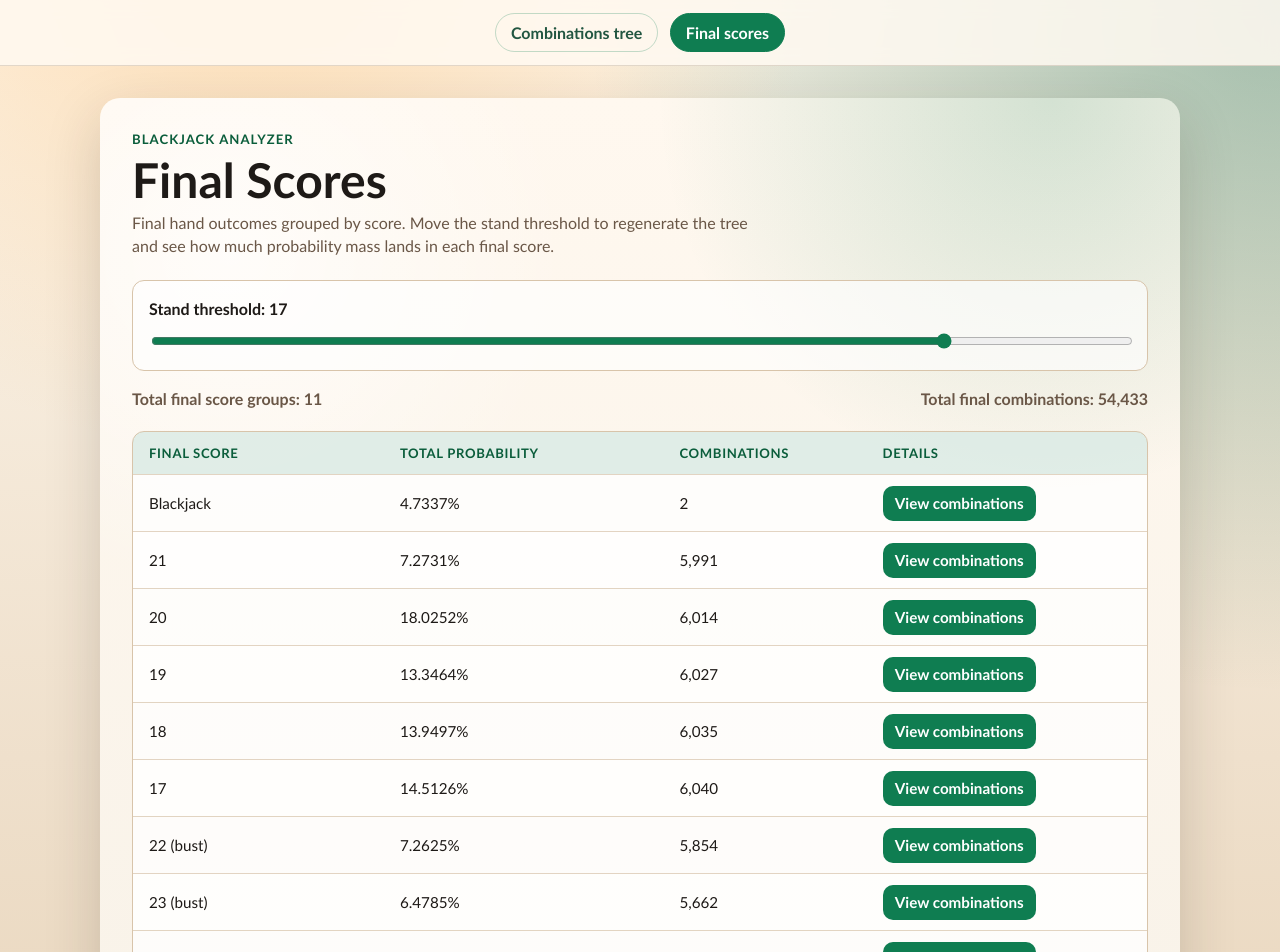
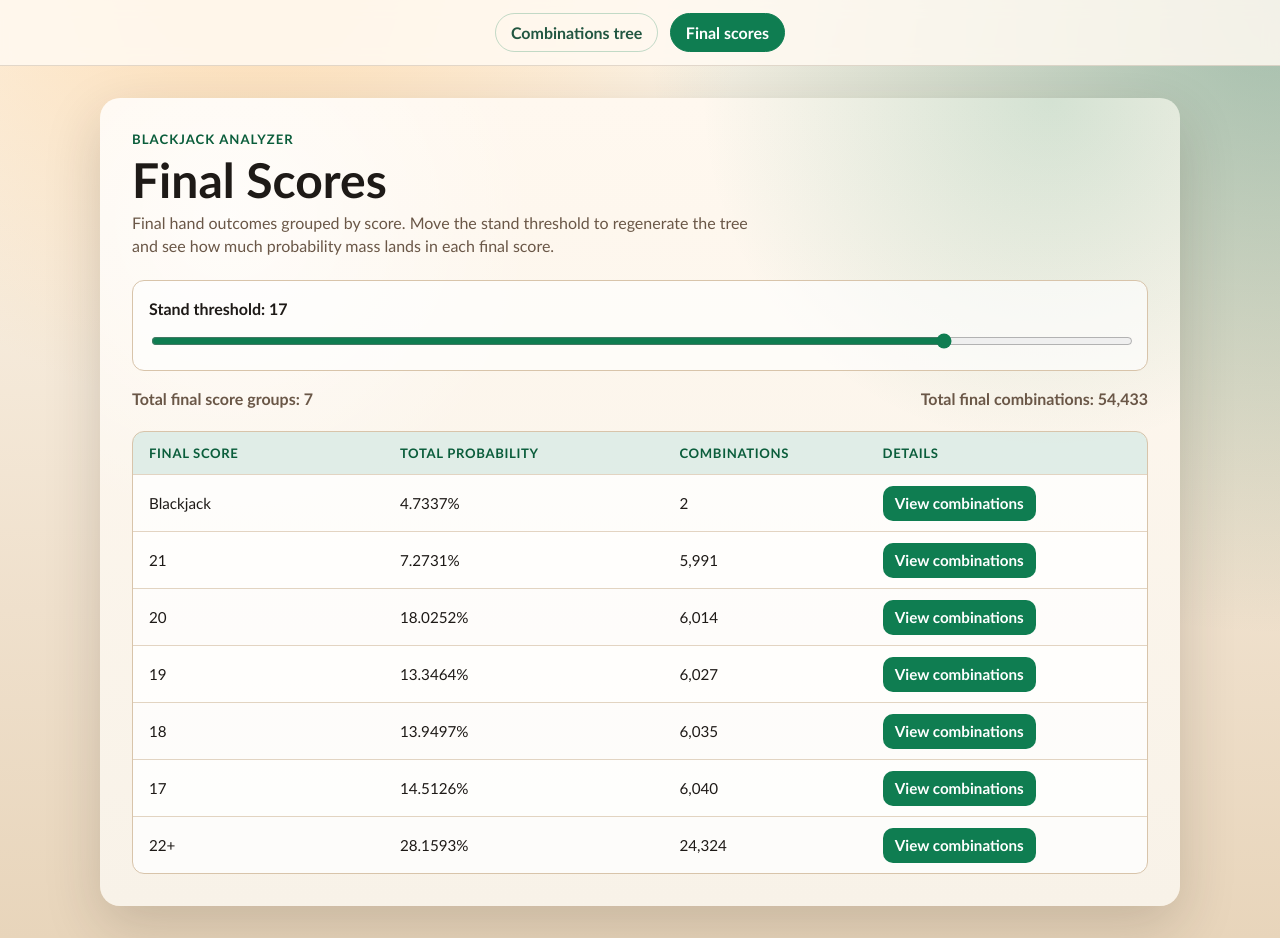
Before and after one commit to capelski/blackjack-calculator, a React (Vite) app: page /final-scores in a window 1280 px wide. Shown: the top 952 px of the page. Built offline with nearby package versions, Linux system fonts and the light colour scheme.

Commit message:
The score for bust hands is irrelevant. Display 22+ instead of the score in the combinations tree page and group bust hands together in the final scores page

```diff
--- a/src/pages/common/combinationsTreeLogic.ts
+++ b/src/pages/common/combinationsTreeLogic.ts
@@ -104,7 +104,7 @@ function scoreLabel(totals: number[], cardCount: number): string {
   const underOrEqual = totals.filter((score) => score <= 21)
 
   if (underOrEqual.length === 0) {
-    return `${Math.min(...totals)} (bust)`
+    return '22+'
   }
 
   if (underOrEqual.length === 1) {
--- a/src/pages/final-scores/FinalScoresPage.tsx
+++ b/src/pages/final-scores/FinalScoresPage.tsx
@@ -30,8 +30,8 @@ function compareFinalScores(a: FinalScoreGroup, b: FinalScoreGroup): number {
 
   const aValue = numericPrefix(a.score)
   const bValue = numericPrefix(b.score)
-  const aBust = a.score.includes('(bust)')
-  const bBust = b.score.includes('(bust)')
+  const aBust = a.score === '22+'
+  const bBust = b.score === '22+'
 
   if (aBust !== bBust) {
     return aBust ? 1 : -1
@@ -57,14 +57,14 @@ function compareFinalScores(a: FinalScoreGroup, b: FinalScoreGroup): number {
 }
 
 function normalizedFinalScore(score: string): string {
+  if (score === '22+') {
+    return '22+'
+  }
+
   const numericScore = numericPrefix(score)
 
   if (!Number.isFinite(numericScore)) {
     return score
-  }
-
-  if (score.includes('(bust)')) {
-    return `${numericScore} (bust)`
   }
 
   return `${numericScore}`
```
